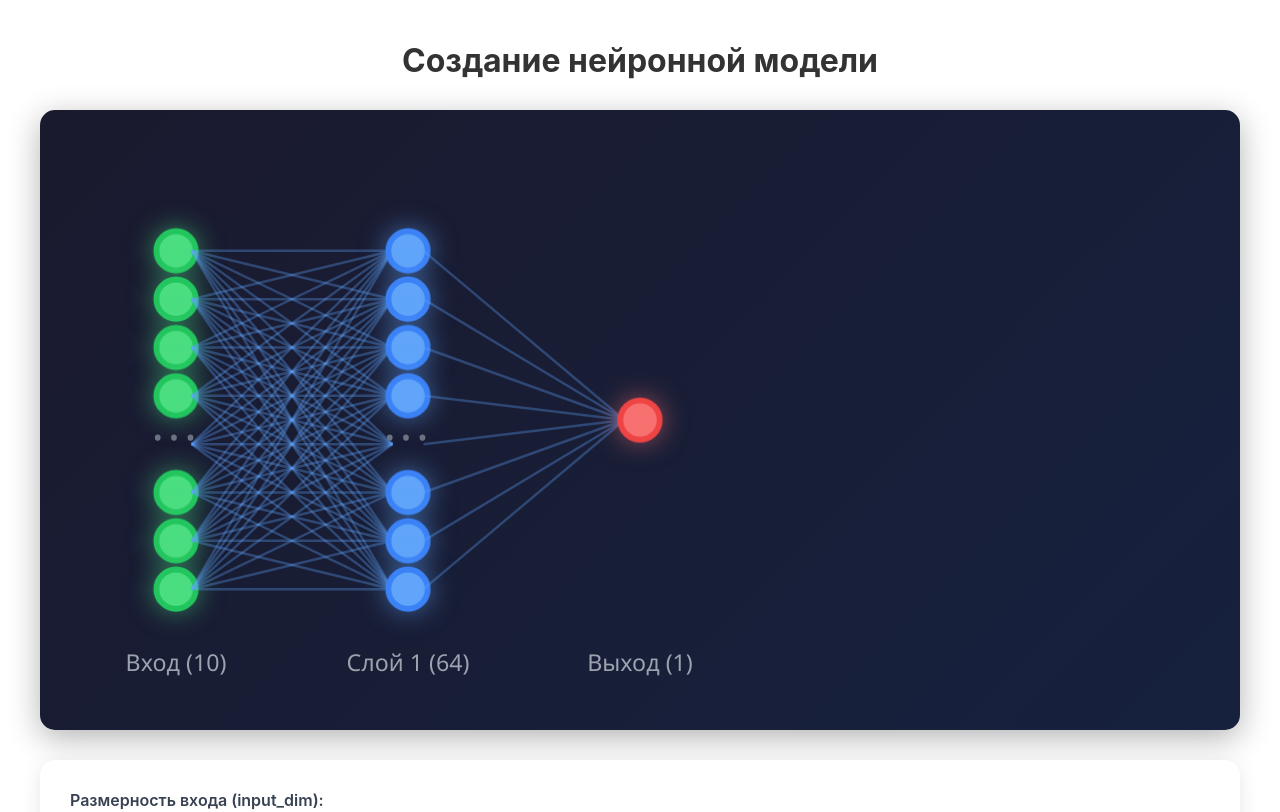
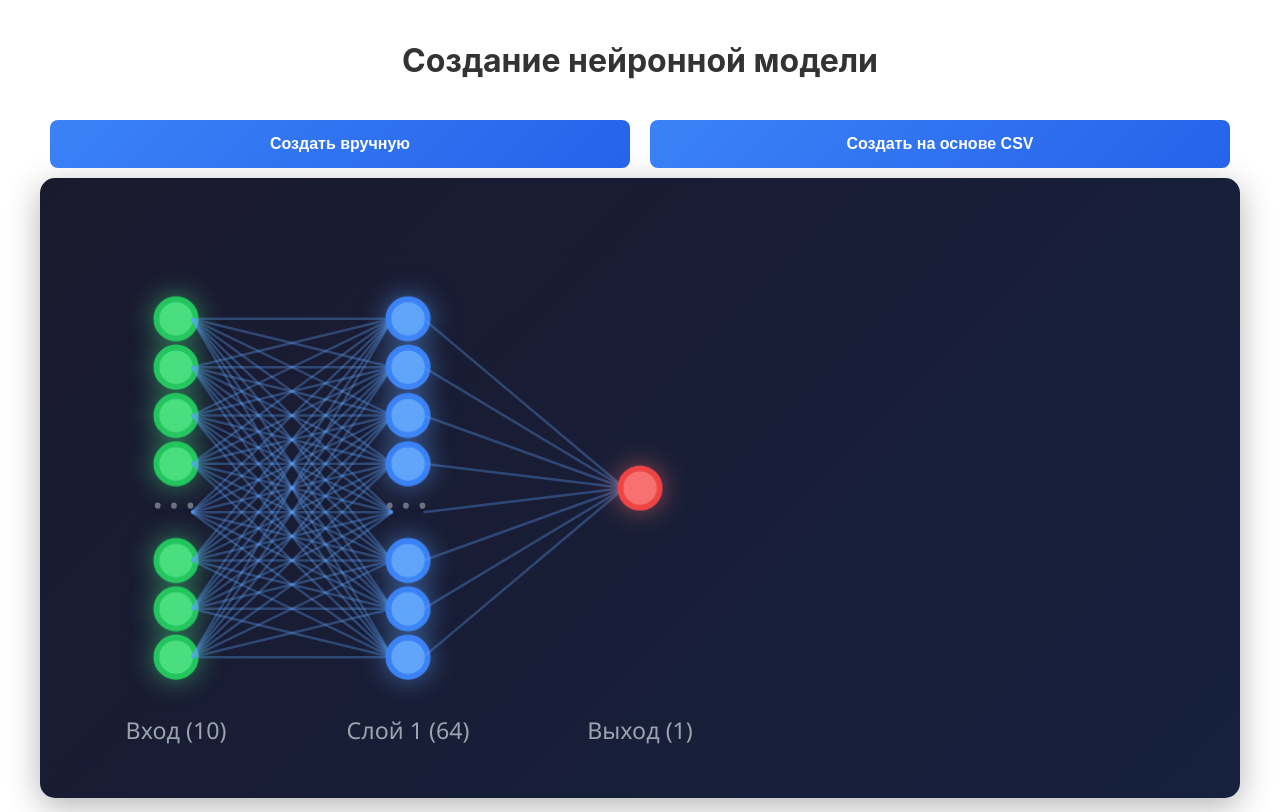
Before and after one commit to Tihohod2000/Neural_model_training_service, a React (Create React App) app in the folder frontend/: page / in a window 1280 px wide. Shown: the top 812 px of the page. Built offline with nearby package versions, Linux system fonts and the light colour scheme.

Commit message:
refactoring

```diff
--- /dev/null
+++ b/frontend/src/components/BuildModels/ManualModelCreation.js
@@ -0,0 +1,71 @@
+import React from "react";
+import NetworkVisualization from "./NetworkVisualization";
+import LayerConfig from "./LayerConfig";
+import OptimizerConfig from "./OptimizerConfig";
+import MetricsConfig from "./MetricsConfig";
+import ResultDisplay from "./ResultDisplay";
+
+function ManualModelCreation({
+  networkStructure,
+  layers,
+  inputDim,
+  setInputDim,
+  addLayer,
+  removeLayer,
+  updateLayer,
+  optimizer,
+  setOptimizer,
+  learningRate,
+  setLearningRate,
+  loss,
+  setLoss,
+  metrics,
+  setMetrics,
+  handleSubmit,
+  loading,
+  error,
+  result,
+}) {
+  return (
+    <div>
+      <NetworkVisualization networkStructure={networkStructure} layers={layers} />
+      <form onSubmit={handleSubmit}>
+        <div className="form-group">
+          <label>Размерность входа (input_dim):</label>
+          <input
+            type="number"
+            value={inputDim}
+            onChange={(e) => setInputDim(parseInt(e.target.value) || 0)}
+            min="1"
+            required
+          />
+        </div>
+
+        <LayerConfig
+          layers={layers}
+          addLayer={addLayer}
+          removeLayer={removeLayer}
+          updateLayer={updateLayer}
+        />
+
+        <OptimizerConfig
+          optimizer={optimizer}
+          setOptimizer={setOptimizer}
+          learningRate={learningRate}
+          setLearningRate={setLearningRate}
+          loss={loss}
+          setLoss={setLoss}
+        />
+
+        <MetricsConfig metrics={metrics} setMetrics={setMetrics} />
+
+        <button type="submit" disabled={loading}>
+          {loading ? "Создание..." : "Создать модель"}
+        </button>
+      </form>
+      <ResultDisplay error={error} result={result} />
+    </div>
+  );
+}
+
+export default ManualModelCreation;
--- a/frontend/src/pages/BuildModels.css
+++ b/frontend/src/pages/BuildModels.css
@@ -234,7 +234,27 @@ button[type="button"]:hover {
   background: #4b5563;
 }
 
-button[type="submit"] {
+.SelectConfigMaker{
+  display: flex;
+}
+
+.SelectConfigMaker button {
+  margin: 10px;
+  width: 100%;
+  padding: 15px;
+  background: linear-gradient(135deg, #3b82f6 0%, #2563eb 100%);
+  color: white;
+  border: none;
+  border-radius: 8px;
+  font-size: 16px;
+  font-weight: 600;
+  cursor: pointer;
+  transition: transform 0.3s ease, box-shadow 0.3s ease;
+}
+
+
+
+button[type="submit"]{
   width: 100%;
   padding: 15px;
   background: linear-gradient(135deg, #3b82f6 0%, #2563eb 100%);
--- a/frontend/src/pages/BuildModels.js
+++ b/frontend/src/pages/BuildModels.js
@@ -1,10 +1,6 @@
 import React, { useState, useMemo } from "react";
 import "./BuildModels.css";
-import NetworkVisualization from "../components/BuildModels/NetworkVisualization";
-import LayerConfig from "../components/BuildModels/LayerConfig";
-import OptimizerConfig from "../components/BuildModels/OptimizerConfig";
-import MetricsConfig from "../components/BuildModels/MetricsConfig";
-import ResultDisplay from "../components/BuildModels/ResultDisplay";
+import ManualModelCreation from "../components/BuildModels/ManualModelCreation";
 
 function BuildModels() {
   const [inputDim, setInputDim] = useState(10);
@@ -19,6 +15,7 @@ function BuildModels() {
   const [loading, setLoading] = useState(false);
   const [result, setResult] = useState(null);
   const [error, setError] = useState(null);
+  const [currentPages, setCurrentPages] = useState(0);
 
   const networkStructure = useMemo(() => {
     const structure = [inputDim];
@@ -91,45 +88,48 @@ function BuildModels() {
   return (
     <div className="build-models-page">
       <h1>Создание нейронной модели</h1>
+      <div className="SelectConfigMaker">
+        <button onClick={() => setCurrentPages(0)}>
+          Создать вручную
+        </button>
+        <button onClick={() => setCurrentPages(1)}>
+          Создать на основе CSV
+        </button>
+      </div>
 
-      <NetworkVisualization networkStructure={networkStructure} layers={layers} />
-
-      <form onSubmit={handleSubmit}>
-        <div className="form-group">
-          <label>Размерность входа (input_dim):</label>
-          <input
-            type="number"
-            value={inputDim}
-            onChange={(e) => setInputDim(parseInt(e.target.value) || 0)}
-            min="1"
-            required
-          />
-        </div>
-
-        <LayerConfig
+      {currentPages === 0 ? (
+        <ManualModelCreation
+          networkStructure={networkStructure}
           layers={layers}
+          inputDim={inputDim}
+          setInputDim={setInputDim}
           addLayer={addLayer}
           removeLayer={removeLayer}
           updateLayer={updateLayer}
-        />
-
-        <OptimizerConfig
           optimizer={optimizer}
           setOptimizer={setOptimizer}
           learningRate={learningRate}
           setLearningRate={setLearningRate}
           loss={loss}
           setLoss={setLoss}
+          metrics={metrics}
+          setMetrics={setMetrics}
+          handleSubmit={handleSubmit}
+          loading={loading}
+          error={error}
+          result={result}
         />
+      ) : (
+        <div>
+          Тут будет загрузка CSV и выборка столбцов для обучения и верных ответов
+        </div>
+      )}
 
-        <MetricsConfig metrics={metrics} setMetrics={setMetrics} />
 
-        <button type="submit" disabled={loading}>
-          {loading ? "Создание..." : "Создать модель"}
-        </button>
-      </form>
 
-      <ResultDisplay error={error} result={result} />
+
+
+
     </div>
   );
 }
```
